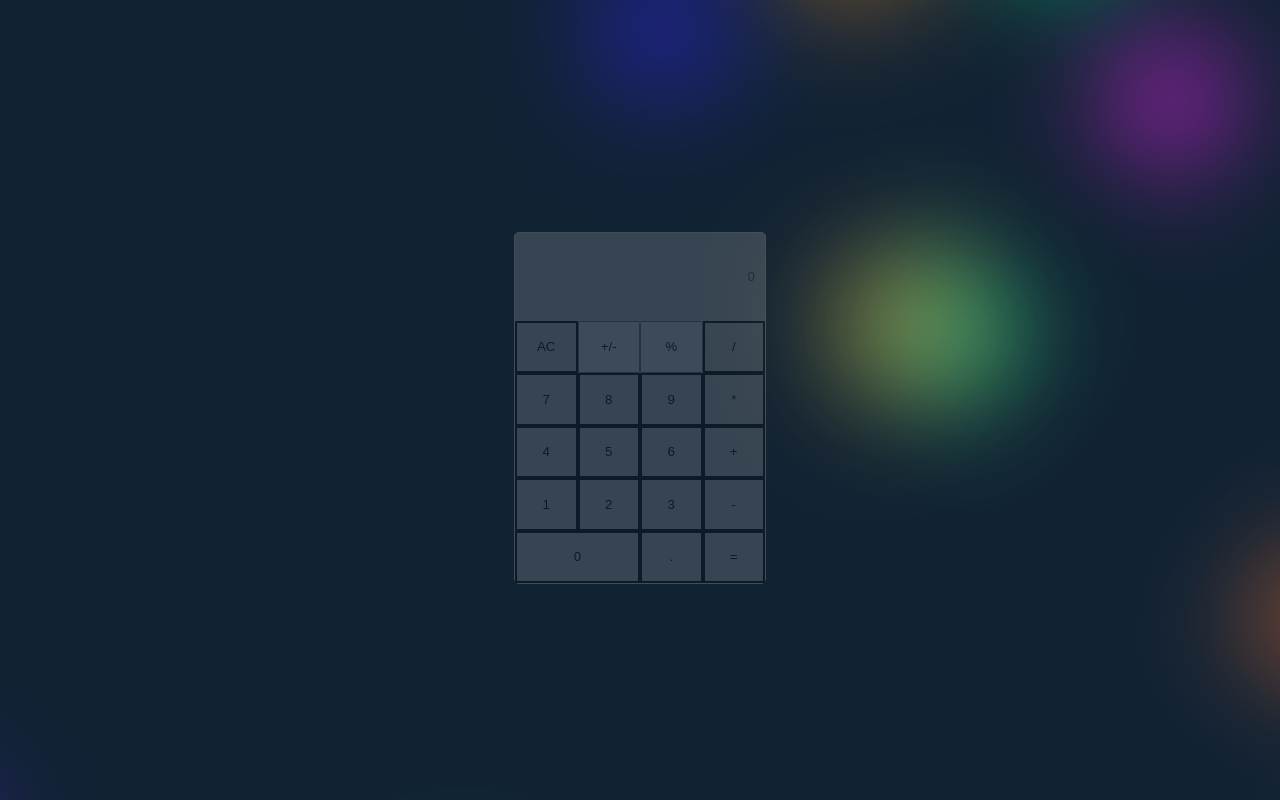
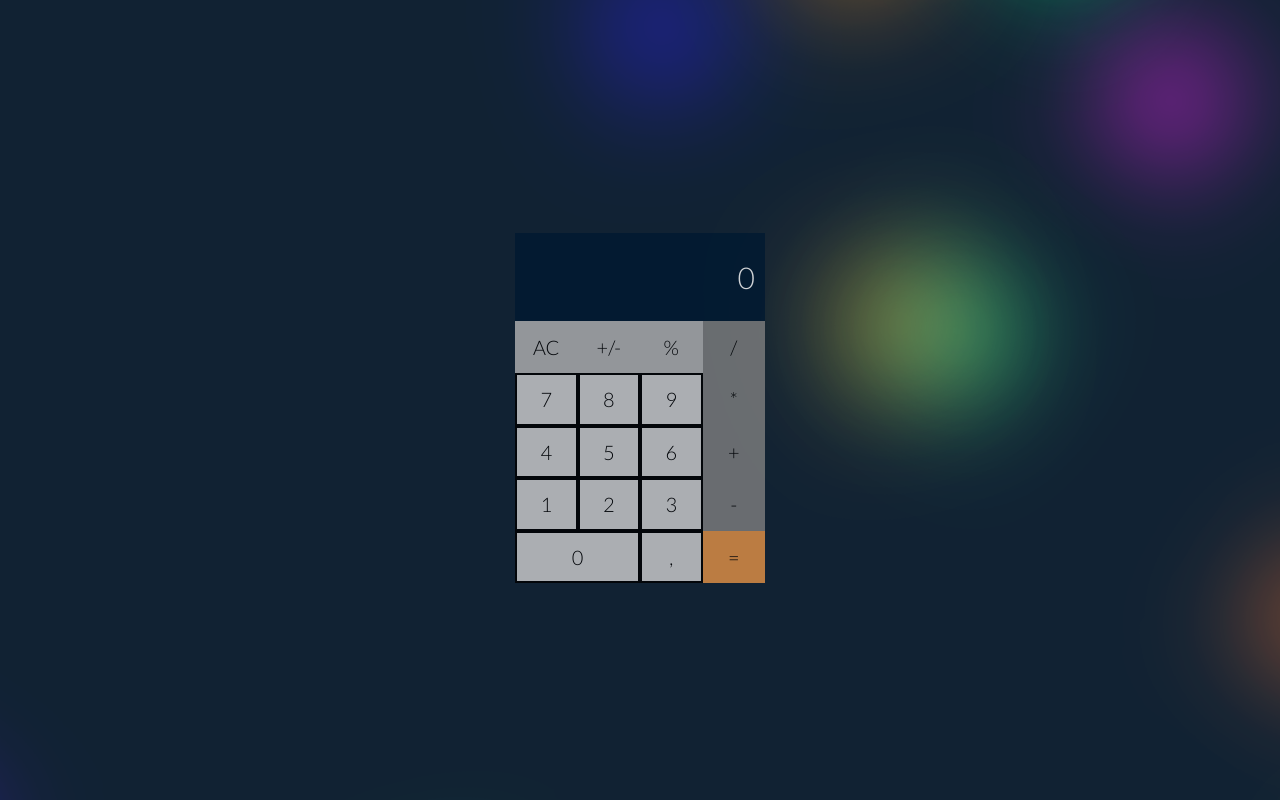
Before and after one commit to jatanassian/Angular_Calculator, an Angular app: page / in a window 1280 px wide. Shown: the top 800 px of the page. Built offline with nearby package versions, Linux system fonts and the light colour scheme.

Commit message:
change the style of the buttons

```diff
--- a/src/app/app.component.scss
+++ b/src/app/app.component.scss
@@ -1,6 +1,6 @@
 .calculator{
   z-index: 100;
-  border: solid 1px #fff;
+  border: none;
   display: grid;
   grid-template-columns: 25% 25% 25% 25%;
   grid-template-rows: auto 15% 15% 15% 15% 15%;
@@ -9,7 +9,7 @@
   height: 350px;
   border-radius: 5px;
   background-color: lightgrey;
-  opacity: .2;
+  opacity: .8;
 }
 
 app-clear {
@@ -52,3 +52,14 @@ app-equal {
 .zero {
   grid-area: 6 / 1 / 7 / 3;
 }
+
+button {
+  width: 100%;
+  height: 100%;
+  background-color: rgb(180, 180, 180);
+  border: solid 1px rgb(180, 180, 180);
+  outline: none;
+  border-style: solid;
+  font-family: 'Lato', sans-serif;
+  font-size: 20px;
+}
--- a/src/app/components/clear/clear.component.scss
+++ b/src/app/components/clear/clear.component.scss
@@ -1,7 +1,10 @@
 button {
   width: 100%;
   height: 100%;
-  background: transparent;
+  background-color: rgb(180, 180, 180);
+  border: solid 1px rgb(180, 180, 180);
   outline: none;
   border-style: solid;
+  font-family: 'Lato', sans-serif;
+  font-size: 20px;
 }
--- a/src/app/components/decimal/decimal.component.html
+++ b/src/app/components/decimal/decimal.component.html
@@ -1 +1 @@
-<button (click)="sendDecimal()" type="button" value=".">.</button>
+<button (click)="sendDecimal()" type="button" value=".">,</button>
--- a/src/app/components/decimal/decimal.component.scss
+++ b/src/app/components/decimal/decimal.component.scss
@@ -4,4 +4,6 @@ button {
   background: transparent;
   outline: none;
   border-style: solid;
+  font-family: 'Lato';
+  font-size: 20px;
 }
--- a/src/app/components/display/display.component.scss
+++ b/src/app/components/display/display.component.scss
@@ -1,6 +1,7 @@
 :host {
   grid-area: 1 / 1 / 2 / 5;
   padding-right: 10px;
+  background-color: rgb(0, 25, 49);
 }
 
 input {
@@ -10,4 +11,7 @@ input {
   padding: 0;
   text-align: right;
   background-color: transparent;
+  font-family: 'Lato', sans-serif;
+  font-size: 30px;
+  color: #fff;
 }
--- a/src/app/components/equal/equal.component.scss
+++ b/src/app/components/equal/equal.component.scss
@@ -1,7 +1,10 @@
 button {
   width: 100%;
   height: 100%;
-  background: transparent;
+  background-color: rgb(231, 148, 71);
+  border: solid 1px rgb(231, 148, 71);
   outline: none;
   border-style: solid;
+  font-family: 'Lato';
+  font-size: 20px;
 }
--- a/src/app/components/number/number.component.scss
+++ b/src/app/components/number/number.component.scss
@@ -4,4 +4,6 @@ button {
   background: transparent;
   outline: none;
   border-style: solid;
+  font-family: 'Lato';
+  font-size: 20px;
 }
--- a/src/app/components/operator/operator.component.scss
+++ b/src/app/components/operator/operator.component.scss
@@ -1,7 +1,10 @@
 button {
   width: 100%;
   height: 100%;
-  background: transparent;
+  background-color: grey;
+  border: solid 1px grey;
   outline: none;
   border-style: solid;
+  font-family: 'Lato', sans-serif;
+  font-size: 20px;
 }
```
